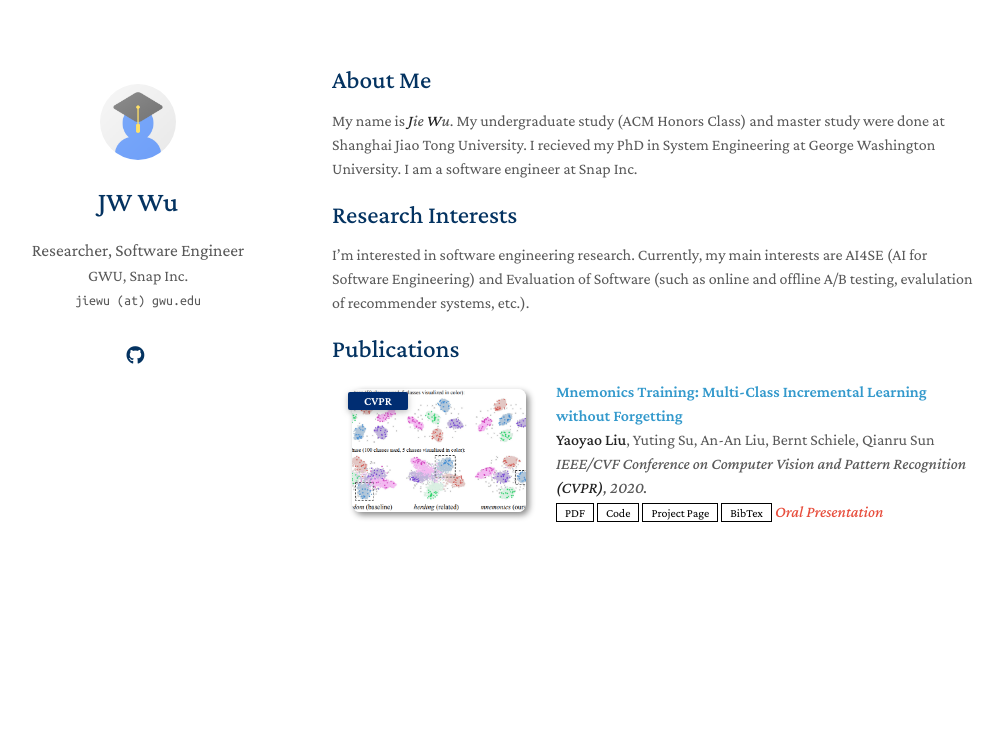
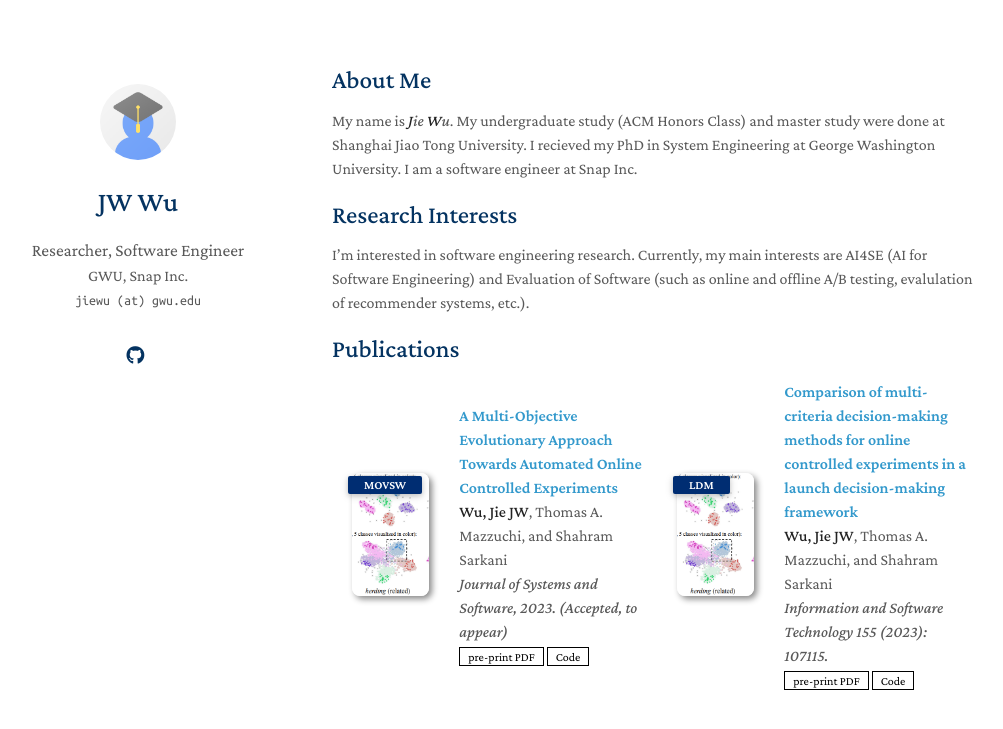
Before and after one commit to yaoyao-liu/minimal-light, a Jekyll site: the page built from index.md, in a window 1280 px wide. Shown: the top 729 px of the page, without its empty margins (138-1141 px from the left). Built offline with Jekyll 4.4.1, drawn with Linux system fonts in a browser that asks for light colours; nearby versions of some CDN libraries; a style sheet for code colours, icons or effects is not loaded; our own code applies the rules of GitHub Pages for plain Markdown files.

Commit message:
Update publications.md

```diff
--- a/_includes/publications.md
+++ b/_includes/publications.md
@@ -8,19 +8,31 @@
 
   <div class="col-sm-3 abbr" style="position: relative;padding-right: 15px;padding-left: 15px;">
     <img src="assets/img/teaser_example.png" class="teaser img-fluid z-depth-1">
-    <abbr class="badge">CVPR</abbr>
+    <abbr class="badge">MOVSW</abbr>
   </div>
 
   <div class="col-sm-9" style="position: relative;padding-right: 15px;padding-left: 20px;">
-    <div class="title"><a href="https://arxiv.org/pdf/2002.10211.pdf">Mnemonics Training: Multi-Class Incremental Learning without Forgetting</a></div>
-    <div class="author"><strong>Yaoyao Liu</strong>, Yuting Su, An-An Liu, Bernt Schiele, Qianru Sun</div>
-    <div class="periodical"><em>IEEE/CVF Conference on Computer Vision and Pattern Recognition <strong>(CVPR)</strong>, 2020.</em></div>
+    <div class="title"><a href="https://arxiv.org/pdf/2002.10211.pdf">A Multi-Objective Evolutionary Approach Towards Automated Online Controlled Experiments</a></div>
+    <div class="author"><strong>Wu, Jie JW</strong>, Thomas A. Mazzuchi, and Shahram Sarkani</div>
+    <div class="periodical"><em>Journal of Systems and Software, 2023. (Accepted, to appear)</em></div>
     <div class="links">
-      <a href="https://arxiv.org/pdf/2002.10211.pdf" class="btn btn-sm z-depth-0" role="button" target="_blank" style="font-size:12px;">PDF</a>
-      <a href="https://github.com/yaoyao-liu/mnemonics" class="btn btn-sm z-depth-0" role="button" target="_blank" style="font-size:12px;">Code</a>
-      <a href="https://class-il.mpi-inf.mpg.de/mnemonics/" class="btn btn-sm z-depth-0" role="button" target="_blank" style="font-size:12px;">Project Page</a>
-      <a href="https://dblp.uni-trier.de/rec/conf/cvpr/LiuSLSS20.html?view=bibtex" class="btn btn-sm z-depth-0" role="button" target="_blank" style="font-size:12px;">BibTex</a>
-      <strong><i style="color:#e74d3c">Oral Presentation</i></strong>
+      <a href="https://papers.ssrn.com/sol3/papers.cfm?abstract_id=4252209" class="btn btn-sm z-depth-0" role="button" target="_blank" style="font-size:12px;">pre-print PDF</a>
+      <a href="https://github.com/jw-wu-git/movsw" class="btn btn-sm z-depth-0" role="button" target="_blank" style="font-size:12px;">Code</a>
+    </div>
+  </div>
+
+  <div class="col-sm-3 abbr" style="position: relative;padding-right: 15px;padding-left: 15px;">
+    <img src="assets/img/teaser_example.png" class="teaser img-fluid z-depth-1">
+    <abbr class="badge">LDM</abbr>
+  </div>
+
+  <div class="col-sm-9" style="position: relative;padding-right: 15px;padding-left: 20px;">
+    <div class="title"><a href="https://arxiv.org/pdf/2002.10211.pdf">Comparison of multi-criteria decision-making methods for online controlled experiments in a launch decision-making framework</a></div>
+    <div class="author"><strong>Wu, Jie JW</strong>, Thomas A. Mazzuchi, and Shahram Sarkani</div>
+    <div class="periodical"><em>Information and Software Technology 155 (2023): 107115.</em></div>
+    <div class="links">
+      <a href="https://papers.ssrn.com/sol3/papers.cfm?abstract_id=4072566" class="btn btn-sm z-depth-0" role="button" target="_blank" style="font-size:12px;">pre-print PDF</a>
+      <a href="https://github.com/jw-wu-git/ldm-framework" class="btn btn-sm z-depth-0" role="button" target="_blank" style="font-size:12px;">Code</a>
     </div>
   </div>
 </div>
```
